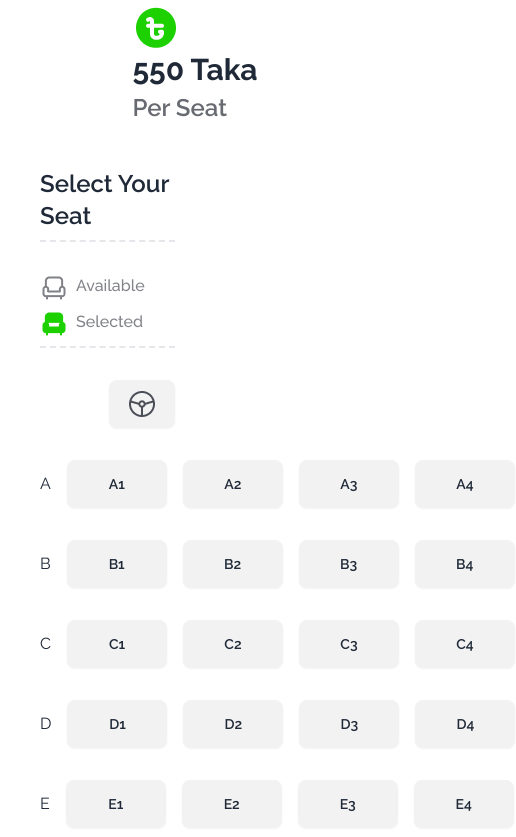
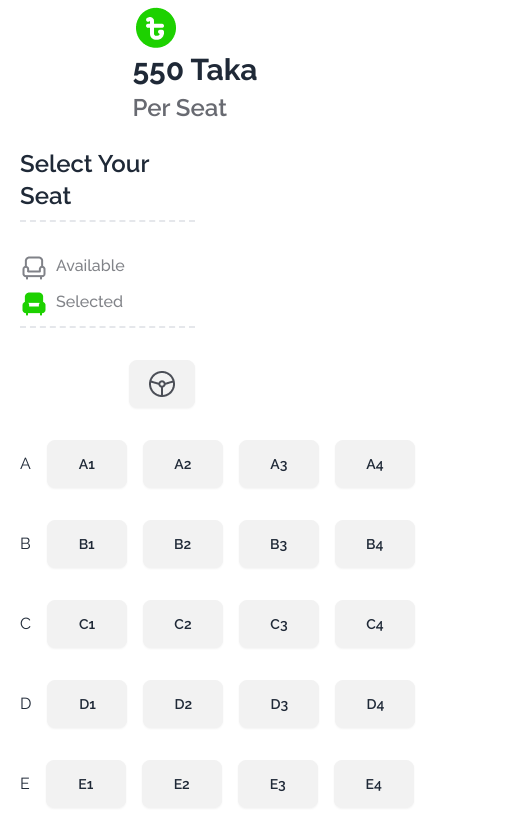
Before and after one commit to abu-abdullah22/Smart-Ticketing, a plain HTML site: page index.html in a window 390 px wide. Shown: the part 2497-3334 px from the top of the page, 516 px wide, since content can reach past the window. Drawn offline with nearby package versions, Linux system fonts and the light colour scheme.

Commit message:
some design

```diff
--- a/index.html
+++ b/index.html
@@ -22,7 +22,7 @@
       }
 
       .ticket{
-        width: 100px;
+        width: 80px;
       }
     </style>
   </head>
@@ -248,7 +248,7 @@
         <!-- ticket section   -->
         <div class="bg-white mt-6 rounded-3xl lg:flex justify-between">
             <!-- left  -->
-            <div class="space-y-8 p-5 rounded-3xl w-1/2">
+            <div class="space-y-8 lg:p-5 rounded-3xl w-1/2">
                 <h3 class="text-2xl font-semibold border-b-2 border-dashed pb-2">Select Your Seat</h3>
                 <div class="lg:flex justify-between border-b-2 border-dashed">
                     <div class="flex gap-2 mb-2">
@@ -379,7 +379,7 @@
             </div>
                </div>
 
-               <div class="mt-5 space-y-10">
+               <div class="mt-5 space-y-10 ">
 
                 <p class="font-semibold text-[#030712]">Passenger Name*</p>
                     <input type="text" name="" id="name" placeholder="Enter your name" class="border-2 border-[#0307121A] rounded-xl w-full h-[64px] outline-none pl-2 space-y-5">
--- a/script.js
+++ b/script.js
@@ -36,7 +36,6 @@ for (const ticket of tickets) {
     setInnerText("seat-count", seatCount);
 
     const seat = event.target.innerText;
-    console.log(seat);
     let p = document.createElement("p");
     p.innerText = seat;
     selectedSeat.appendChild(p);
@@ -53,7 +52,7 @@ for (const ticket of tickets) {
 
     let priceNum = parseInt(price.innerText);
     total = total + priceNum;
-    // console.log(total);
+
 
     if (count > 4) {
       p.innerText = "";
```
